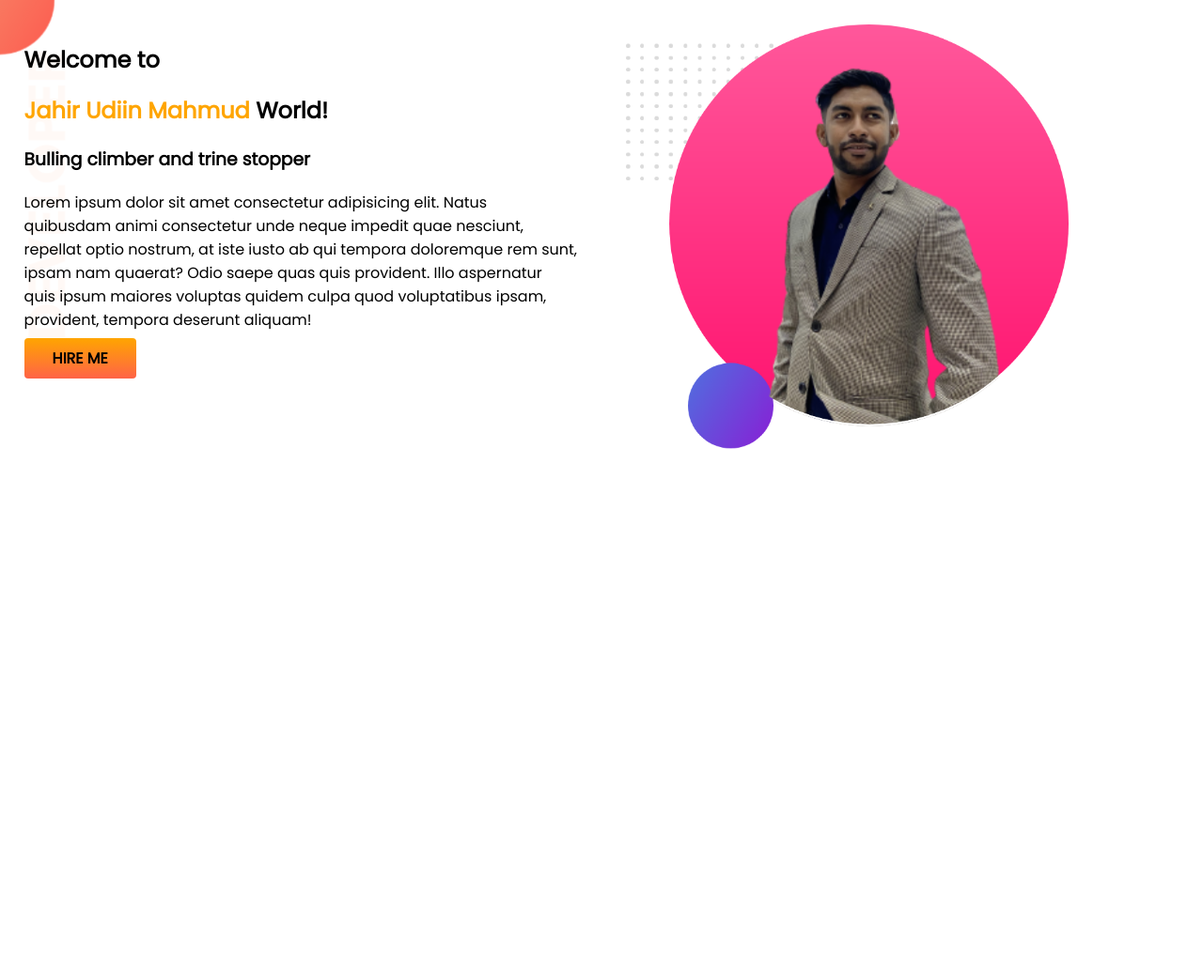
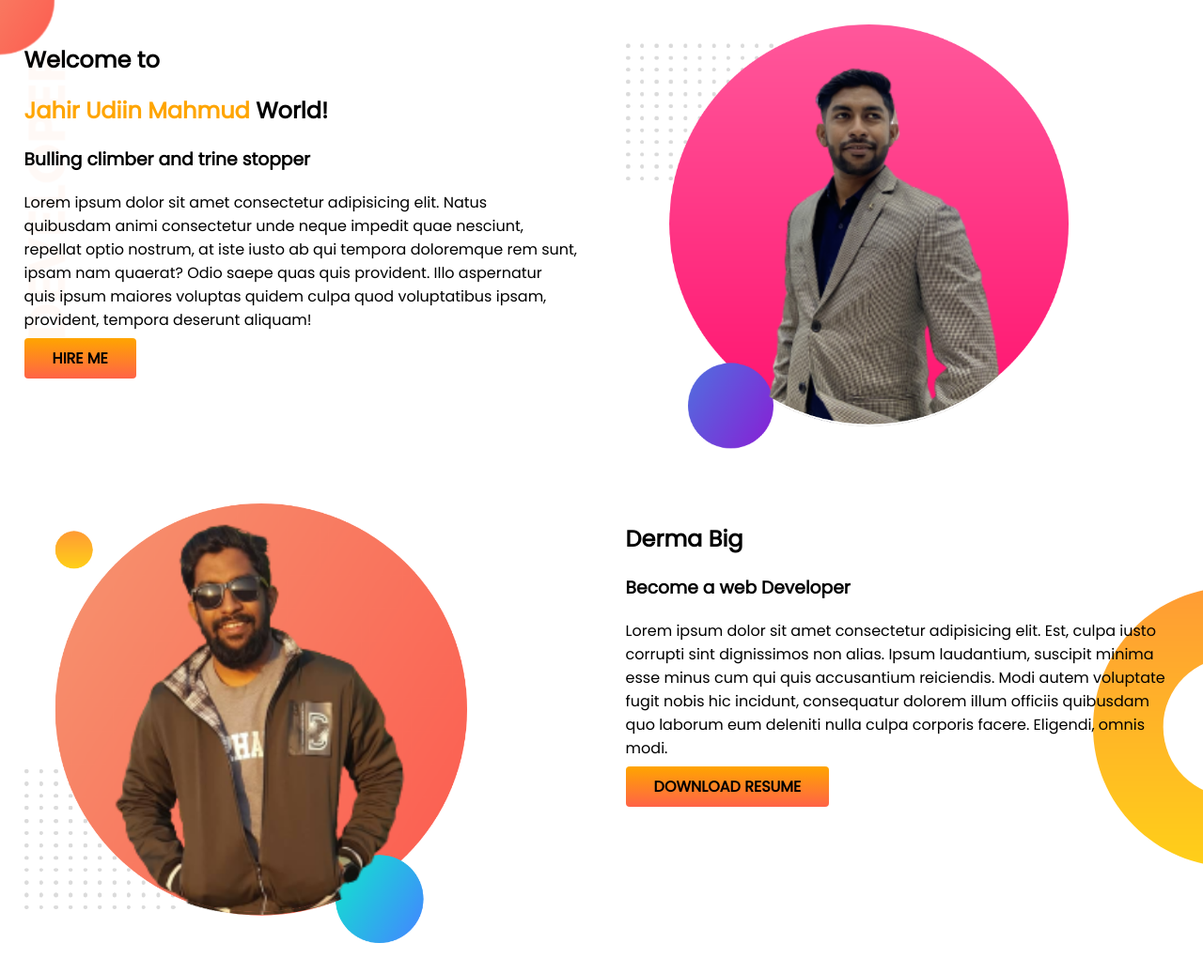
Before and after one commit to Jahir361/Developer-portfolio, a plain HTML site: page index.html in a window 1280 px wide. Shown: the whole page at 94% size. Before the commit the page ends 800 px from the top, so only its background shows below. Drawn offline with Linux system fonts and the light colour scheme.

Commit message:
bream big

```diff
--- a/index.html
+++ b/index.html
@@ -18,7 +18,7 @@
             <h1><span class="name-color"> Jahir Udiin Mahmud</span> World!</h1>
             <h3>Bulling climber and trine stopper</h3>
             <p>Lorem ipsum dolor sit amet consectetur adipisicing elit. Natus quibusdam animi consectetur unde neque impedit quae nesciunt, repellat optio nostrum, at iste iusto ab qui tempora doloremque rem sunt, ipsam nam quaerat? Odio saepe quas quis provident. Illo aspernatur quis ipsum maiores voluptas quidem culpa quod voluptatibus ipsam, provident, tempora deserunt aliquam! </p>
-            <a class="hire-btn" target="_blank" href="https://www.linkedin.com/in/jahir-uddin-11a36a169/">HIRE ME</a>
+            <a class="btn" target="_blank" href="https://www.linkedin.com/in/jahir-uddin-11a36a169/">HIRE ME</a>
         </div>
 
         <div class="box">
@@ -27,5 +27,19 @@
 
     </section>
 
+    <section class="dream-big">
+
+            <div class="box">
+                <img src="images/my-bg.png" alt="">
+            </div>
+            <div class="box">
+                <h1>Derma Big</h1>
+                <h3>Become a web Developer</h3>
+                <p>Lorem ipsum dolor sit amet consectetur adipisicing elit. Est, culpa iusto corrupti sint dignissimos non alias. Ipsum laudantium, suscipit minima esse minus cum qui quis accusantium reiciendis. Modi autem voluptate fugit nobis hic incidunt, consequatur dolorem illum officiis quibusdam quo laborum eum deleniti nulla culpa corporis facere. Eligendi, omnis modi.</p>
+                <a class="btn" target="_blank" href="">DOWNLOAD RESUME</a>
+
+        </div>
+    </section>
+
 </body>
 </html>
--- a/style.css
+++ b/style.css
@@ -18,7 +18,7 @@ section{
 .box img {
     width: 80%;
 }
-.hire-btn{
+.btn{
     text-decoration: none;
     padding: 10px 30px;
     background-image: linear-gradient(orange, tomato);
@@ -27,10 +27,18 @@ section{
     font-weight: bold;
 
 }
-hire-btn:hover{
+.btn:hover{
     background-color: white;
 }
 .top-banner{
     background-image: url(images/top-banner.png);
     background-repeat: no-repeat;
 }
+.dream-big{
+    background-image: url(images/dream-bg.png);
+    background-repeat: no-repeat;
+    background-position: right;
+
+
+
+}
```
